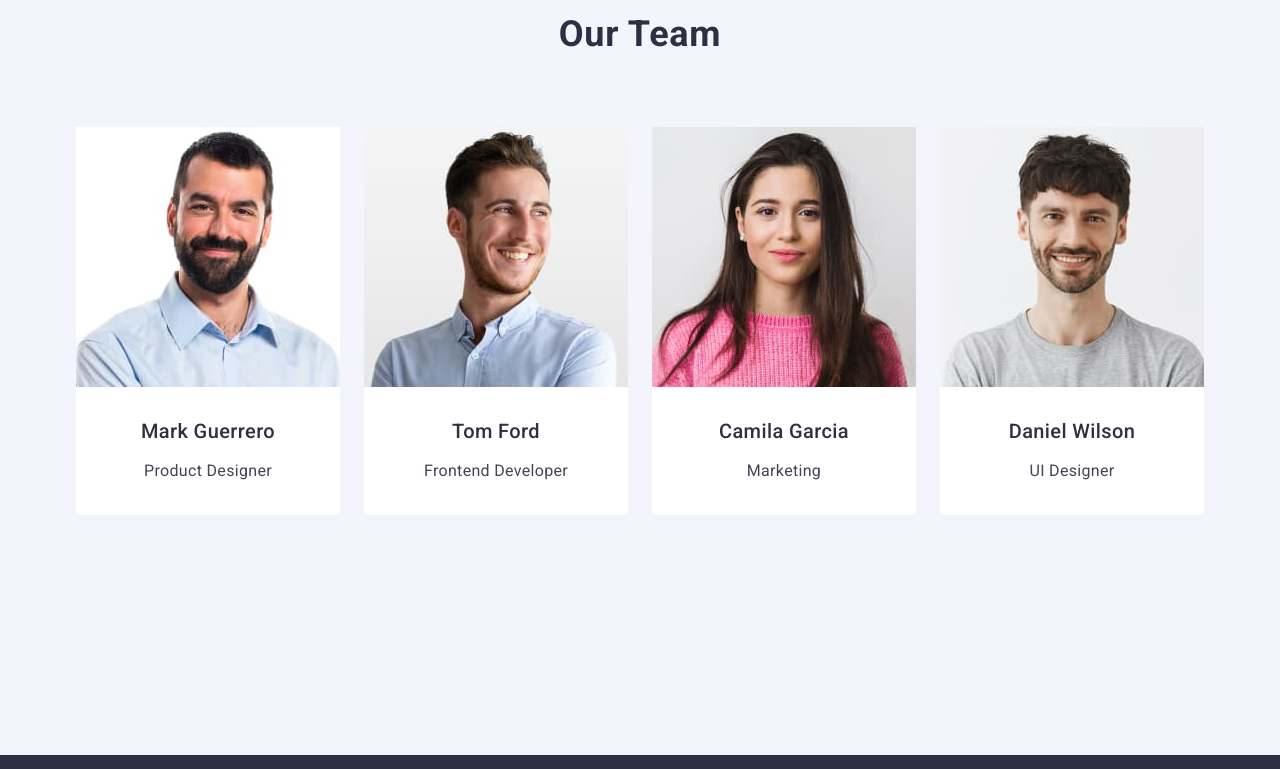
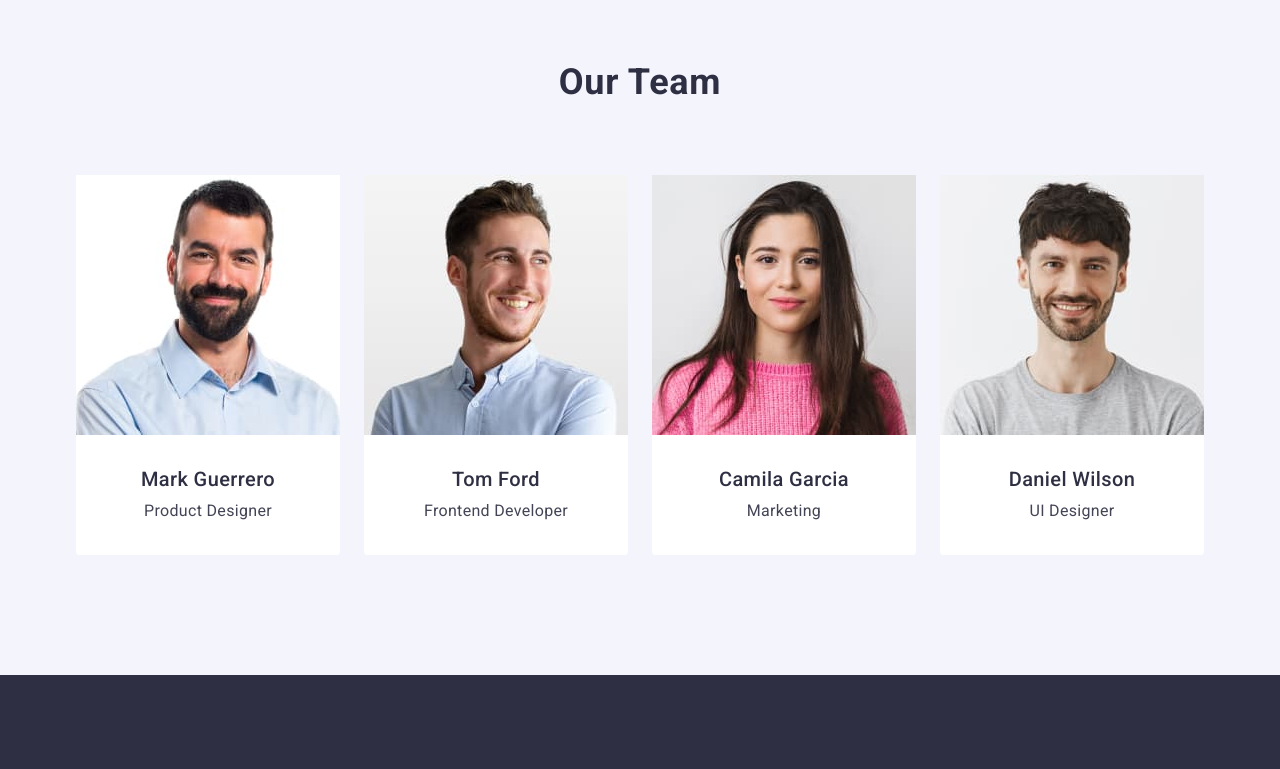
Before and after one commit to 102odua/goit-markup-hw-03, a plain HTML site: page index.html in a window 1280 px wide. Shown: the part 1630-2399 px from the top of the page. Drawn offline with nearby package versions, Linux system fonts and the light colour scheme.

Commit message:
after check

```diff
--- a/css/styles.css
+++ b/css/styles.css
@@ -85,7 +85,6 @@ img {
 }
 .nav-item {
   display: flex;
-
   max-width: 261px;
   gap: 40px;
 }
@@ -98,6 +97,7 @@ img {
   letter-spacing: 0.02em;
   color: var(--main-color);
   padding: 24px 0;
+  display: block;
 }
 .nav-link .link:hover,
 .nav-link .link:focus {
@@ -116,6 +116,7 @@ img {
   line-height: 1.5;
   letter-spacing: 0.02em;
   color: inherit;
+  padding: 24px 0;
 }
 .contacts .link:hover,
 .contacts .link:focus {
@@ -225,11 +226,9 @@ img {
   letter-spacing: 0.02em;
   text-transform: capitalize;
   color: var(--main-color);
-
   margin-bottom: 72px;
 }
 .team-list {
-  padding-bottom: 120px;
   display: flex;
   gap: 24px;
 }
@@ -239,11 +238,9 @@ img {
   border-radius: 0px 0px 4px 4px;
 }
 .team-container-text {
-  display: flex;
-  flex-direction: column;
   align-items: center;
   gap: 8px;
-  padding: 32px 16px;
+  padding: 32px;
 }
 .team-name {
   font-weight: 500;
```
